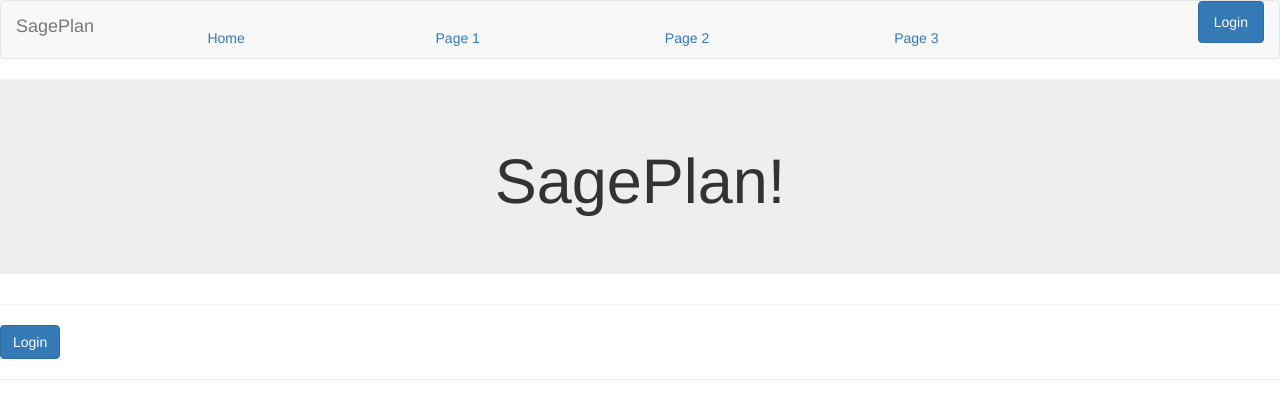
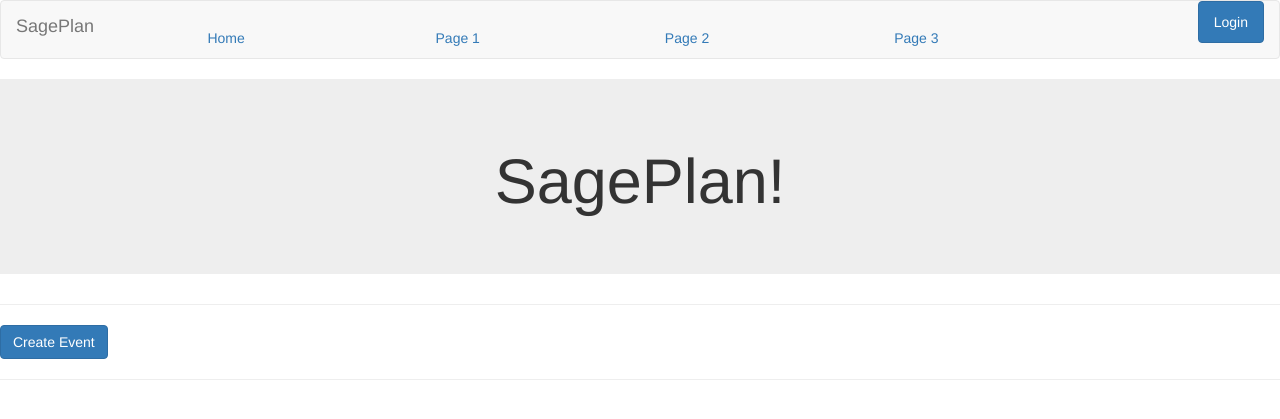
Before and after one commit to rracheva/SagePlan, a Django app: page / in a window 1280 px wide. Shown: the top 419 px of the page. Run offline with Django 3.2, Linux system fonts and the light colour scheme; some libraries are stand-ins or nearby versions.

Commit message:
change button label

```diff
--- a/my_first_django_project/templates/base.html
+++ b/my_first_django_project/templates/base.html
@@ -42,7 +42,7 @@
   <hr>
   <main>
     {% block content %}
-      <a type="button" class="btn btn-primary" href="/events">Login</a>
+      <a type="button" class="btn btn-primary" href="/events">Create Event</a>
     {% endblock %}
   </main>
   <hr>
```
